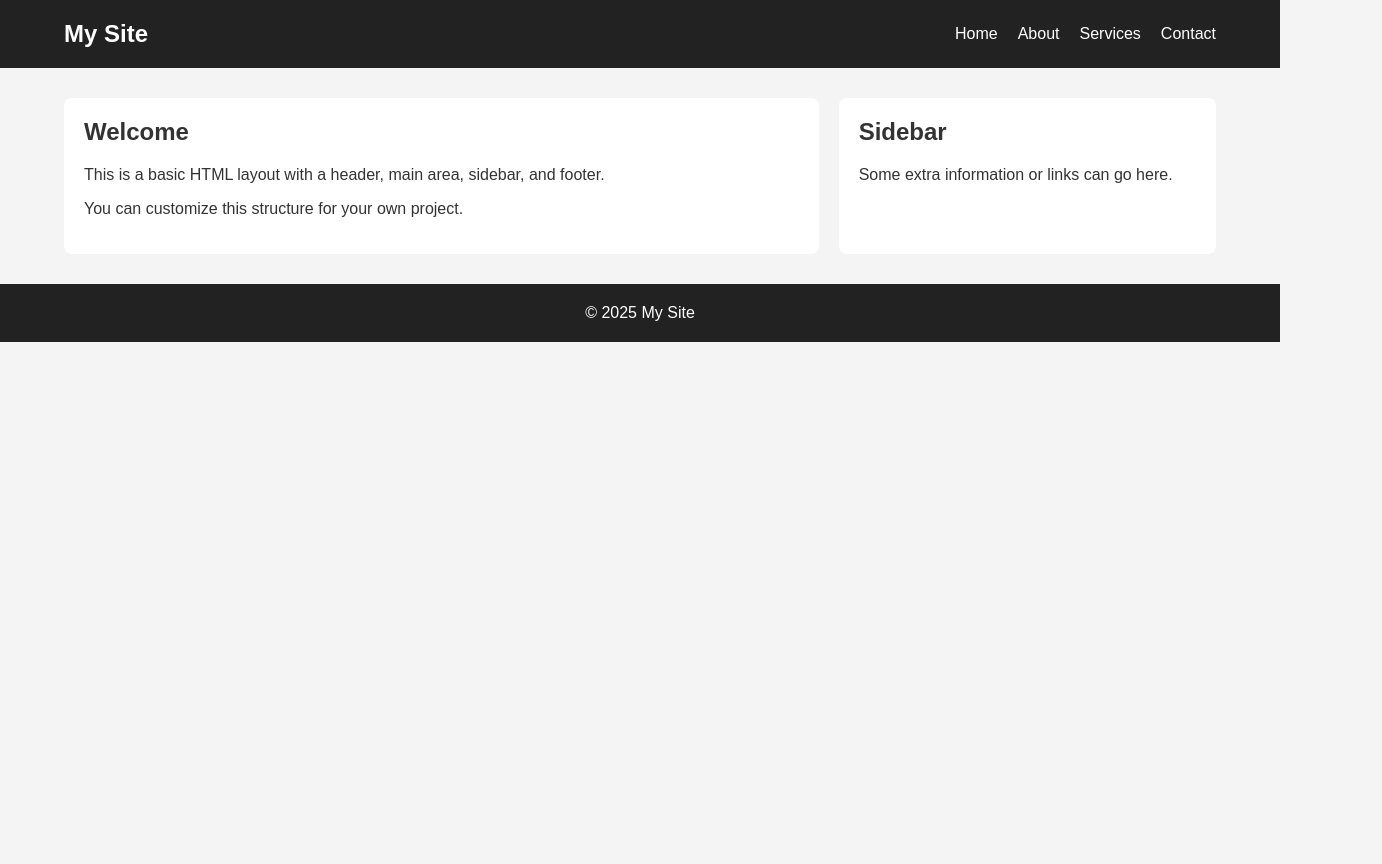
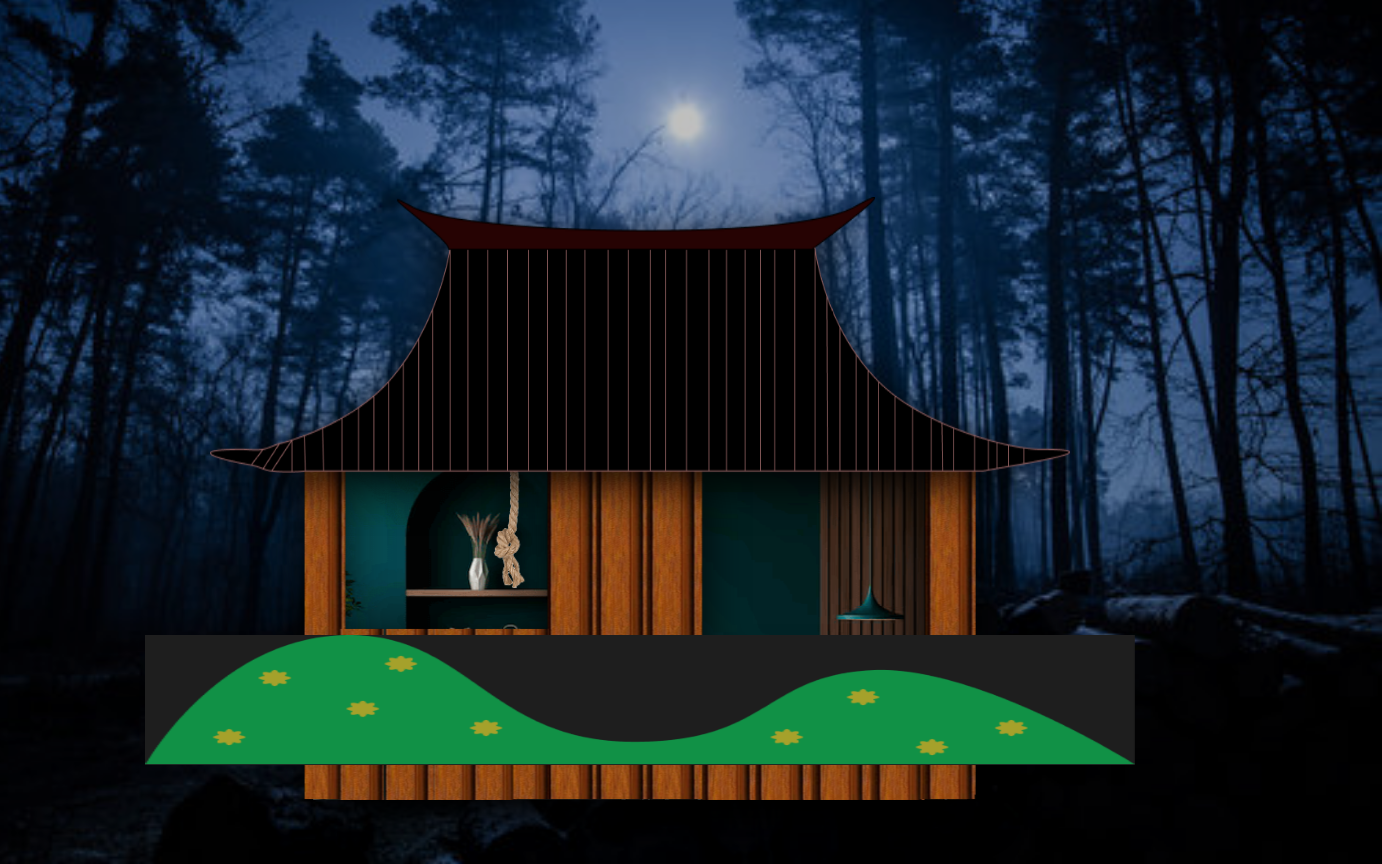
Before and after one commit to adityaprasad-sudo/HalloweenStuff, a plain HTML site: page index.html in a window 1280 px wide. Shown: the whole page, 1382 px wide, since content can reach past the window. Before the commit the page ends 800 px from the top, so only its background shows below. Drawn offline with Linux system fonts and the light colour scheme.

Commit message:
it have added all the object and everything to the scene yay ideaa is to pull a rope to switch off the lights idk why the bulb is not visible sob

```diff
--- a/index.html
+++ b/index.html
@@ -3,117 +3,199 @@
   <head>
     <meta charset="UTF-8" />
     <meta name="viewport" content="width=device-width, initial-scale=1.0" />
-    <title>Basic HTML Layout</title>
+    <title>Happy Halloween</title>
     <style>
-      * { box-sizing: border-box; }
+     body{
+        width: 100vw;
+        height: 100vh;
+        margin: 0;
+        padding: 0;
+        overflow: hidden;
+        perspective: 1010px;
+        align-items: flex-end;
+        justify-content: center;
+        display: flex;
+        background-color: #000000;
+     }
+     .bg{
+        position: fixed;
+        inset: -8%;
+        width: 116%;
+        height: 116%;
+        background-image: url("assests/bakcgroundforest.jpg");
+        background-size: cover;
+        background-position: center;
+        background-repeat: no-repeat;
+        filter: brightness(0.75);
+        z-index: 0;
+        transition: transform 0.5s ease-in-out;
+        filter: 0.3s ease;
+     }
+     body.horror-mode .bg{
+        filter: brightness(0.35) contrast(1.25) hue-rotate(-10deg);
+     }
+     .scene{
+        position: relative;
+        width: min(92vw, 860px);
+        height: min(92vh, 600px);
+        transform-origin: preserve-3d;
+        transition:transform 0.1s ease-out;
+        will-change: transform;
+        z-index: 2;
+     }
+     .bush{
+        position: absolute;
+        bottom: 35px;
+        left: 50%;
+        width: 115%;
+        height: 130px;
+        object-fit: fill;
+        transform: translateX(-50%) translateZ(95px);
+        filter: brightness(0.25) drop-shadow(0 -8px 15px rgba(0,0,0,0.9s));
+        pointer-events: none;
+     }
+     .insidethingy{
+           position: absolute;
+           bottom: 0;
+           left: 50%;
+           width:76%;
+           height: 60%;
+           transform: translateX(-50%) translateZ(-45px);
+           overflow: hidden;
+           background: #000;
+           box-shadow: 0 20px 50px rgba(0,0,0,0.95);
+     }
+     .roombg{
+        position: absolute;
+        inset: -15.5%;
+        width: 124%;
+        height: 124%;
+        object-fit: cover;
+        object-position: center;
+        transition: transform 0.1s ease-out, filter 0.2s ease;
+        will-change: transform;
+     }
+     .happyguy{
+      position: absolute;
+      width: 65px;
+      left: 44%;
+      top: 48%;
+      opacity: 0;
+      mix-blend-mode: multiply;
+      filter: contrast(1.5) drop-shadow(0 0 12px rgba(255, 0, 0, 0.6));
+      transition: opacity 0.2s ease, transform 0.3s ease;
+      pointer-events: none;
+     }
+     body.horrorshit .happyguy{
+        opacity: 0.85;
+        transform: scale(1.15);
+     }
+     .blub{
+        position: absolute;
+        top: 12%;
+        left: 24%;
+        width: 38px;
+        transform: translateX(-50%);
+        filter: drop-shadow(0 0 18px rgba(255, 230, 90, 0.9));
+        transition: filter 0.3s ease;
+        z-index:10;
+     }
+     body.horrorshit .blub{
+        filter: drop-shadow(0 0 18px rgba(255, 40, 0, 0.4)) brightness(0.9);
 
-      body {
-        margin: 0;
-        font-family: Arial, sans-serif;
-        background: #f4f4f4;
-        color: #333;
-      }
+     }
+     .housewalls{
+         position: absolute;
+         bottom: 0;
+         left: 50%;
+         width: 78%;
+         height: 56%;
+         object-fit: fill;
+         transform: translateX(-50%) translateZ(10px);
+         filter:drop-shadow(0 12px 22px rgba(0,0,0,0.9));
+         pointer-events: none;
+     }
+     .housewallthick{
+         position: absolute;
+         bottom: 0;
+         left: 50%;
+         width: 78%;
+         height: 56%;
+         object-fit: fill;
+         transform: translateX(-50%) translateZ(10px);
+         filter:brightness(0.3);
+         pointer-events: none;
+     }
+     .houseroof{
+         position: absolute;
+         bottom:54.5%;
+         left: 50%;
+         width: 100%;
+         height: 46%;
+         z-index: 10;
+         object-fit: fill;
+         transform: translateX(-50%) translateZ(45px);
+         filter:drop-shadow(0 12px 22px rgba(0,0,0,0.9));
+         pointer-events: none;}
+     .levercont{
+        position: absolute;
+        top:38%;
+        right: 63%;
+        transform: translateZ(65px);
+        cursor: pointer;
+        transition: transform 0.2s cubic-bezier(0.34, 1.56, 0.64, 1);
+        z-index: 0;
+     }
+     .levercont:hover{
+        transform: translateZ(70px) translateY(6px);
+     }
+     .levercont:active{
+        transform: translateZ(70px) translateY(30px);
+     }
+     .leverimg{
+        width: 36px;
+        height: 170px;
+        object-fit: contain;
+        filter: drop-shadow(0 6px 12px rgba(0, 0, 0, 0.9));
+     }
+     @keyframes flicker {
+      0%, 100% { filter: brightness(1); }
+      20% { filter: brightness(0.1); }
+      40% { filter: brightness(1.3); }
+      60% { filter: brightness(0.05); }
+      80% { filter: brightness(0.8); }
+    }
+    .flickering {
+      animation: flicker 0.45s ease-in-out;
+    }
 
-      .container {
-        width: 90%;
-        max-width: 1200px;
-        margin: 0 auto;
-      }
-
-      header {
-        background: #222;
-        color: white;
-        padding: 20px 0;
-      }
-
-      nav {
-        display: flex;
-        justify-content: space-between;
-        align-items: center;
-      }
-
-      .logo {
-        font-size: 1.5rem;
-        font-weight: bold;
-      }
-
-      .nav-links {
-        display: flex;
-        gap: 20px;
-      }
-
-      .nav-links a {
-        color: white;
-        text-decoration: none;
-      }
-
-      main {
-        display: grid;
-        grid-template-columns: 2fr 1fr;
-        gap: 20px;
-        padding: 30px 0;
-      }
-
-      .content,
-      .sidebar {
-        background: white;
-        padding: 20px;
-        border-radius: 8px;
-      }
-
-      h1, h2 {
-        margin-top: 0;
-      }
-
-      footer {
-        background: #222;
-        color: white;
-        text-align: center;
-        padding: 20px 0;
-      }
-
-      @media (max-width: 768px) {
-        main {
-          grid-template-columns: 1fr;
-        }
-
-        nav {
-          flex-direction: column;
-          gap: 10px;
-        }
-      }
     </style>
   </head>
   <body>
-    <header>
-      <div class="container">
-        <nav>
-          <div class="logo">My Site</div>
-          <div class="nav-links">
-            <a href="#">Home</a>
-            <a href="#">About</a>
-            <a href="#">Services</a>
-            <a href="#">Contact</a>
-          </div>
-        </nav>
-      </div>
-    </header>
+    <div class="bg" id="forestBg"></div>
+    <div class="scene" id="scene">
+    <div class="insidethingy">
+      <img src="assests/bg.png" id="roomimg" class="roombg"/>
+      <img src="assests/happyguy.png" class="happyguy"/>
+      <img src="assests/blub.png" id="bulbimg" class="bulb"/>
+    </div>
+    <img src="assests/house.png" class="housewallthick"/>
+    <img src="assests/house.png" class="housewalls"/>
+    <img src="assests/roof.png" class="houseroof"/>
+    <div class="levercont" id="lever">
+      <img src="assests/lever.png" class="leverimg"/>
+    </div>
+    <img src="assests/Untitled.png" class="bush"/>
+    </div>
+    <script>
+        const scene = document.getElementById('scene')
+        const forestBg = document.getElementById('forestBg')
+        const roomimg = document.getElementById('roomimg')
+        const bulbimg = document.getElementById('bulbimg')
+        const lever = document.getElementById('lever')
+        const happyguy = document.querySelector('.happyguy')
 
-    <main class="container">
-      <section class="content">
-        <h1>Welcome</h1>
-        <p>This is a basic HTML layout with a header, main area, sidebar, and footer.</p>
-        <p>You can customize this structure for your own project.</p>
-      </section>
+    </script>
 
-      <aside class="sidebar">
-        <h2>Sidebar</h2>
-        <p>Some extra information or links can go here.</p>
-      </aside>
-    </main>
-
-    <footer>
-      <div class="container">© 2025 My Site</div>
-    </footer>
   </body>
 </html>
```
Also changed, not shown: assests/bakcgroundforest.jpg (added), assests/bg.png (added), 1 other file.
